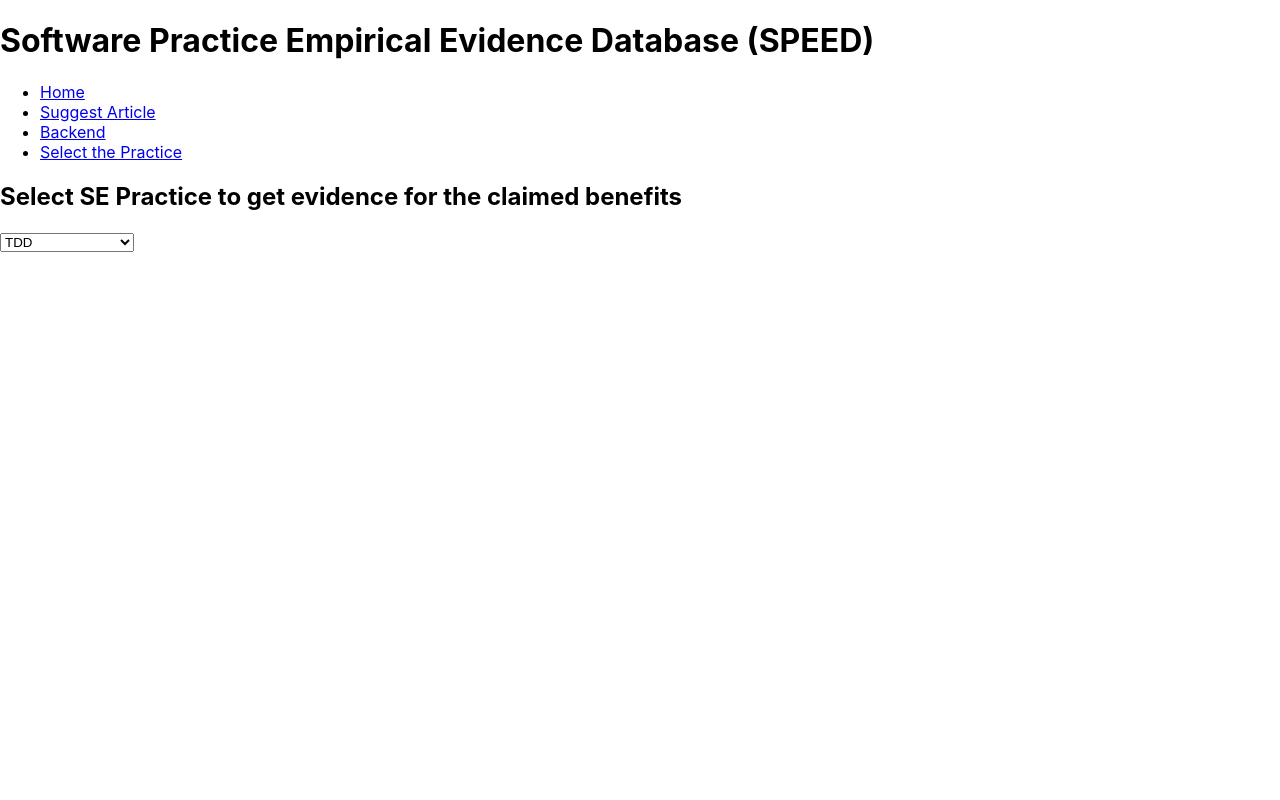
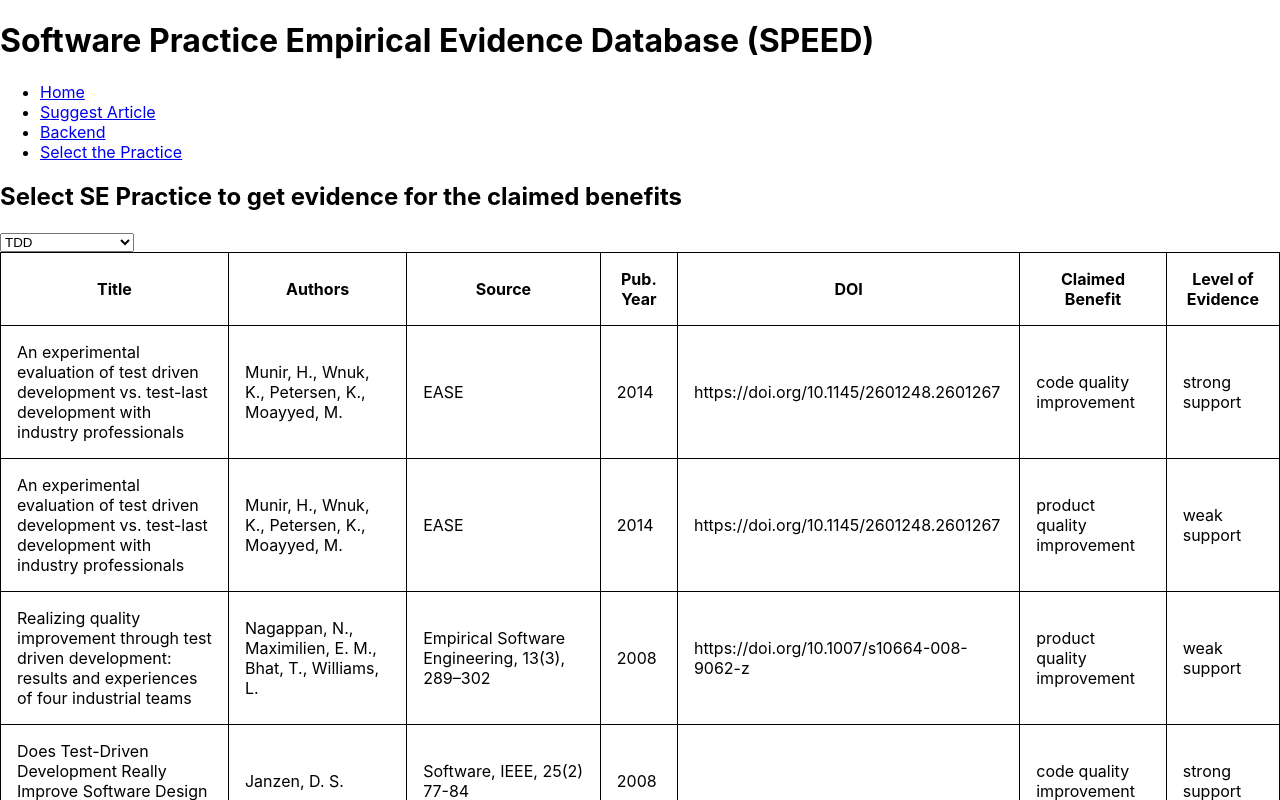
Before and after one commit to Fractures5/Group-9-CISE-Project-, a React (Create React App) app in the folder cise-speed-app/: page /Home in a window 1280 px wide. Shown: the top 800 px of the page. Built offline with nearby package versions, Linux system fonts and the light colour scheme.

Commit message:
Installed react douter dom v 5.2.0

```diff
--- a/cise-speed-app/src/App.js
+++ b/cise-speed-app/src/App.js
@@ -1,5 +1,5 @@
 import React from "react";
-import { Route, NavLink, BrowserRouter as Router, Redirect } from "react-router-dom";
+import { Route, NavLink, BrowserRouter as Router } from "react-router-dom";
 // import logo from './logo.svg';
 import Home from "./pages/home-page";
 import './App.css';
--- a/cise-speed-app/src/pages/home-page.js
+++ b/cise-speed-app/src/pages/home-page.js
@@ -3,7 +3,7 @@
 import React from "react";
 import articles from "../dummydata/articles.js";
 import Styles from "../components/table-style.js";
-// import Table from "../components/evidence-table.js";
+import Table from "../components/evidence-table.js";
 import Tablecolumns from "../components/table-columns.js";
 import Dropdown from "../components/dropdown.js";
 
@@ -13,7 +13,7 @@ const Home = () => {
       <h2>Select SE Practice to get evidence for the claimed benefits</h2>
       <Dropdown />
       <Styles>
-        {/* <Table data={articles} columns={Tablecolumns} /> */}
+        <Table data={articles} columns={Tablecolumns} />
       </Styles>
     </div>
   );
```
